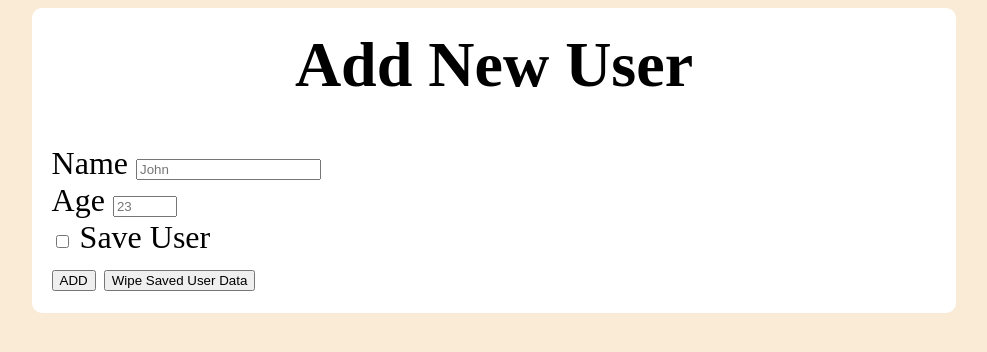
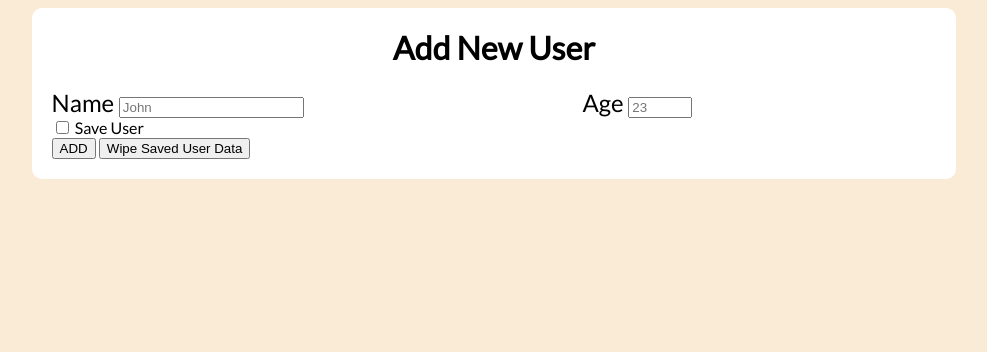
Before and after one commit to nalandenv/A1, a plain HTML site: page index.html in a window 1280 px wide. Shown: the whole page, without its empty margins (146-1133 px from the left). Drawn offline with Linux system fonts and the light colour scheme.

Commit message:
Add styling

```diff
--- a/index.html
+++ b/index.html
@@ -12,6 +12,7 @@
         <div class="header">
             <h1>Add New User</h1>
         </div>
+        <div class="row">
             <div class="element">
                 <label for="Name">Name</label>
                 <input type="text" id="name" name="name" placeholder="John" required>
@@ -19,6 +20,7 @@
             <div class="element">
                 <label for="age">Age</label>
                 <input type="number" id="age" placeholder="23" min="0" max="140" required>
+            </div>
         </div>
         <div class="check">
             <label for="save"><input type="checkbox" id="save" value="1" name="save"> Save User</label>
--- a/style.css
+++ b/style.css
@@ -1,9 +1,15 @@
+@import url(https://fonts.googleapis.com/css?family=Lato:100,regular,italic,500);
+
 body {
+    font-family: 'Lato';
     font-size: 2em;
     background-color: antiquewhite;
 }
 
 .container {
+    font-size: 1rem;
+    display: flex;
+    flex-direction: column;
     background-color: white;
     border-radius: 10px;
     padding: 20px;
@@ -12,10 +18,23 @@ body {
 }
 
 .container .header{
+    width: 100%;
+    display: block;
     font-size: 1em;
- text-align: center;
+    text-align: center;
 }
 
 h1{
     margin-top: 0;
 }
+
+.row {
+    display: flex;
+    flex-direction: row;
+    justify-content: space-between;
+}
+.row .element{
+    padding-top: 0;
+    font-size: 1.5rem;
+    width: 40%;
+}
```
Lines whose indentation alone changed are shown as unchanged.
